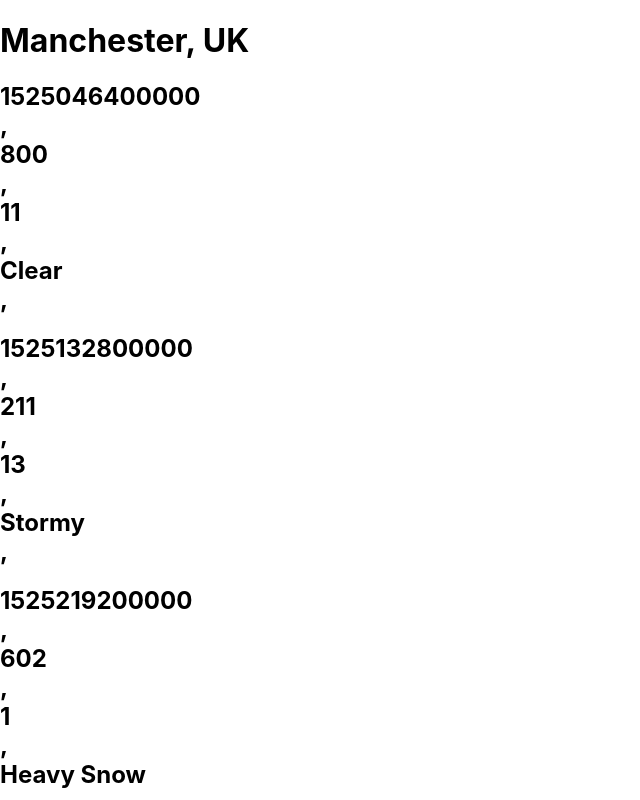
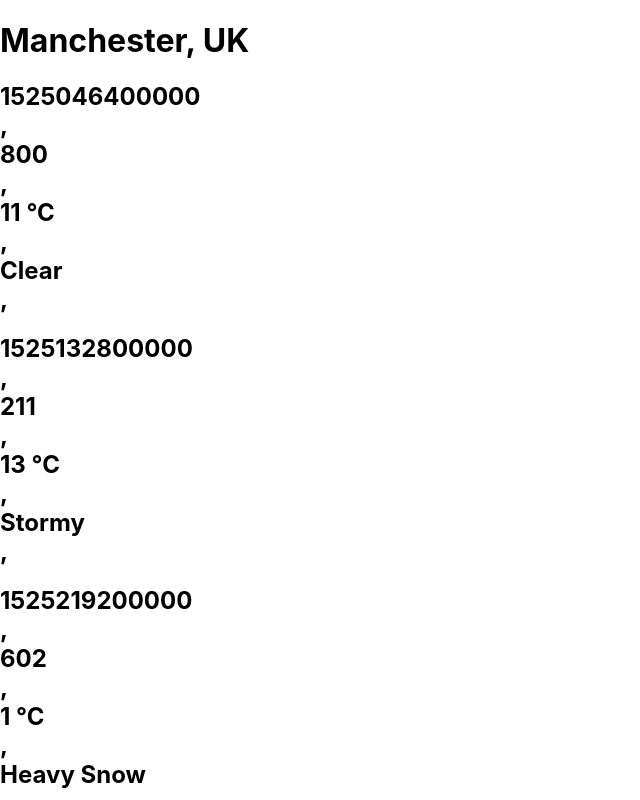
Before and after one commit to SanMasood/React-weather-app, a React (Create React App) app: page / in a window 1280 px wide. Shown: the top 800 px of the page, without its empty margins (0-640 px from the left). Built offline with nearby package versions, Linux system fonts and the light colour scheme.

Commit message:
Temperature changes to forecast summaries

```diff
--- a/src/components/forecast-summaries.js
+++ b/src/components/forecast-summaries.js
@@ -8,6 +8,7 @@ const ForecastSummaries = props => (
 {
     props.forecasts.map(forecast=> (
         <ForecastSummary
+        key={forecast.date}
         date={forecast.date}
         description={forecast.description}
         icon={forecast.icon}
--- a/src/components/forecast-summary.js
+++ b/src/components/forecast-summary.js
@@ -5,14 +5,14 @@ const ForecastSummary = props =>
  <h2 className="forecastSummaryClass" >
     <div> <span className="date">{props.date}</span></div>,
     <div> <span className="icon">{props.icon}</span></div>,
-    <div> <span className="temperature">{props.temperature}</span></div>,
+    <div> <span className="temperature">{props.temperature} &deg;C</span></div>,
     <div> <span className="description">{props.description}</span></div>,
 </h2>
 
 ForecastSummary.propTypes ={
-    date: PropTypes.string.isRequired,
+    date: PropTypes.number.isRequired,
     icon: PropTypes.string.isRequired,
-    temperature: PropTypes.string.isRequired,
+    temperature: PropTypes.number.isRequired,
     description: PropTypes.string.isRequired,
 }
 
```
Also changed, not shown: src/components/location-details.js (line endings or trailing spaces), 1 other file (tests, documents, lock files or other folders).
